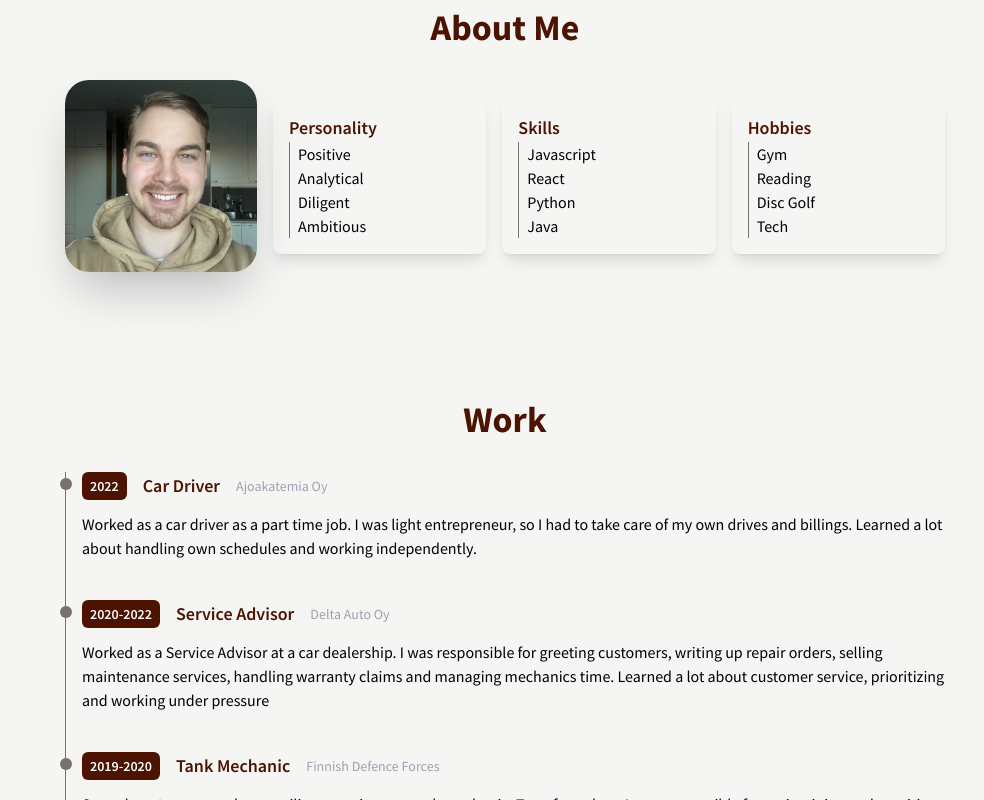
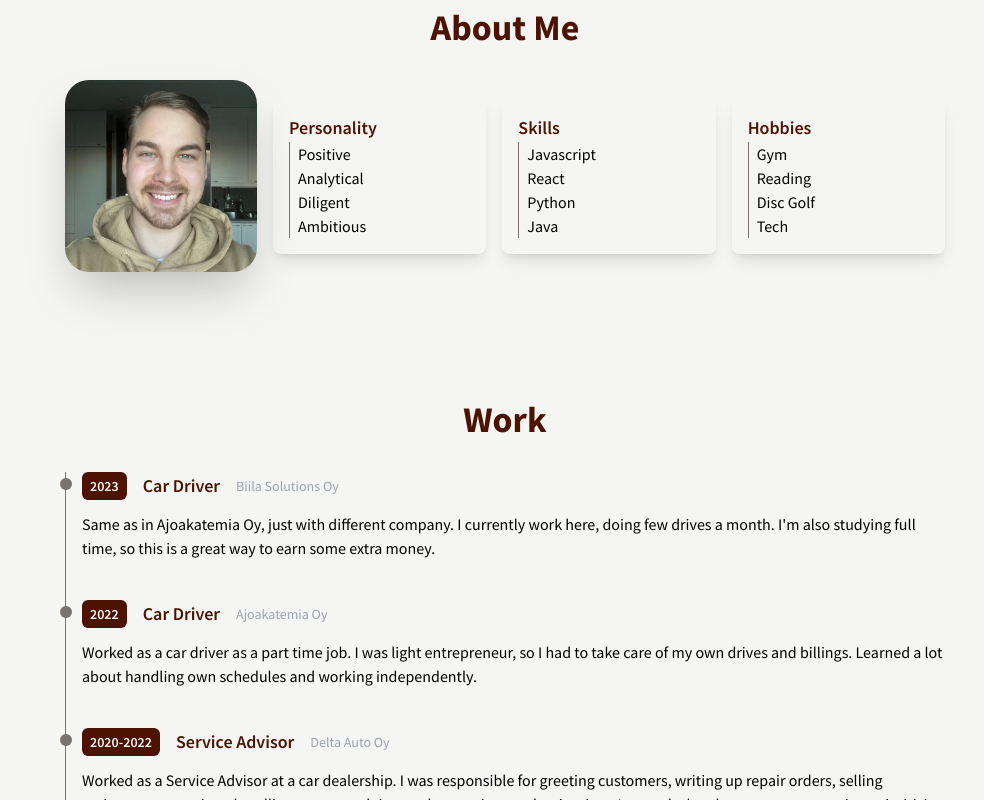
Before and after one commit to Luukalindgren/Portfolio, a React (Vite) app in the folder client/: page / in a window 1280 px wide. Shown: the part 856-1656 px from the top of the page, without its empty margins (135-1119 px from the left). Built offline with nearby package versions, Linux system fonts and the light colour scheme.

Commit message:
Updated current job in work data

```diff
--- a/client/src/components/Work.jsx
+++ b/client/src/components/Work.jsx
@@ -4,6 +4,15 @@ import WorkItem from "./WorkItem";
 const workData = [
   {
     id: 1,
+    title: "Car Driver",
+    company: "Biila Solutions Oy",
+    description:
+      "Same as in Ajoakatemia Oy, just with different company. I currently work here, doing few drives a month. I'm also studying full time, so this is a great way to earn some extra money.",
+    duration: "On going",
+    year: "2023",
+  },
+  {
+    id: 2,
     title: "Car Driver",
     company: "Ajoakatemia Oy",
     description:
@@ -12,7 +21,7 @@ const workData = [
     year: "2022",
   },
   {
-    id: 2,
+    id: 3,
     title: "Service Advisor",
     company: "Delta Auto Oy",
     description:
@@ -21,7 +30,7 @@ const workData = [
     year: "2020-2022",
   },
   {
-    id: 3,
+    id: 4,
     title: "Tank Mechanic",
     company: "Finnish Defence Forces",
     description:
@@ -30,7 +39,7 @@ const workData = [
     year: "2019-2020",
   },
   {
-    id: 4,
+    id: 5,
     title: "Different occasional jobs",
     company: "Various companies",
     description:
```
